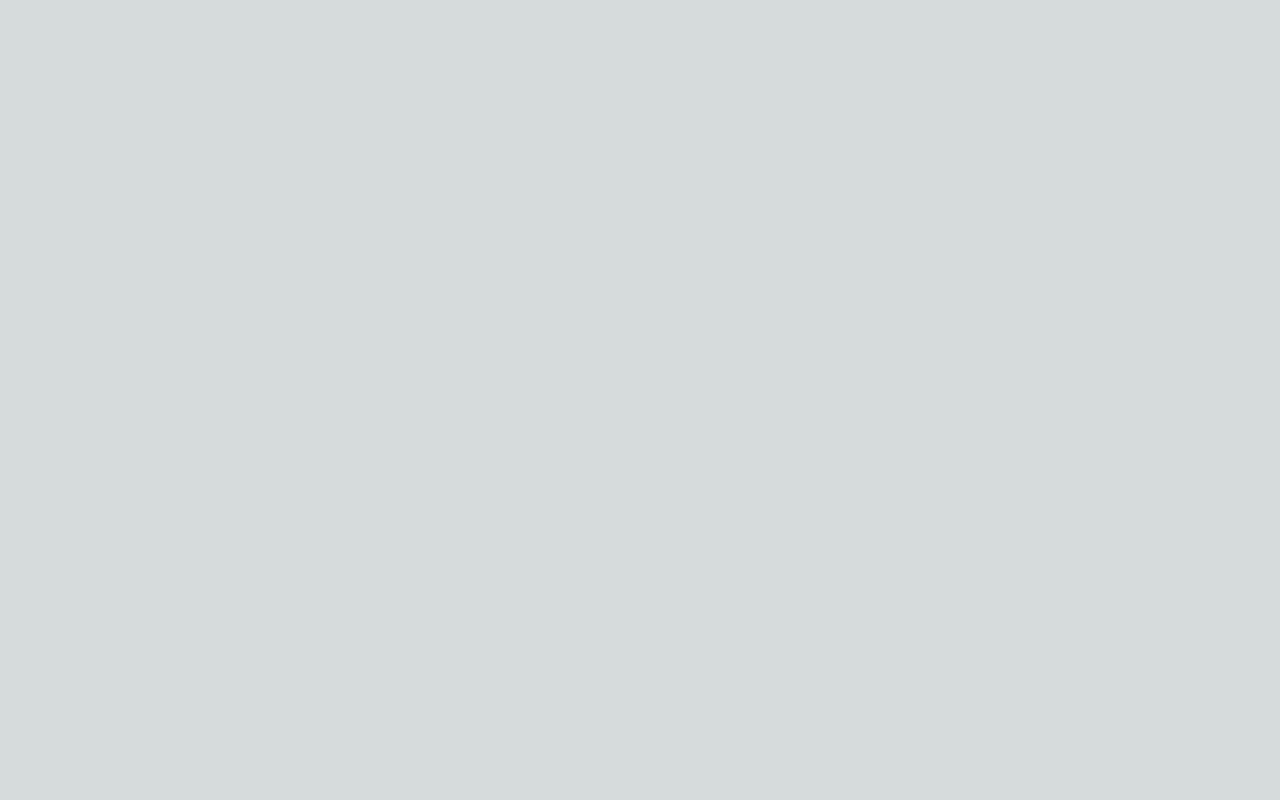
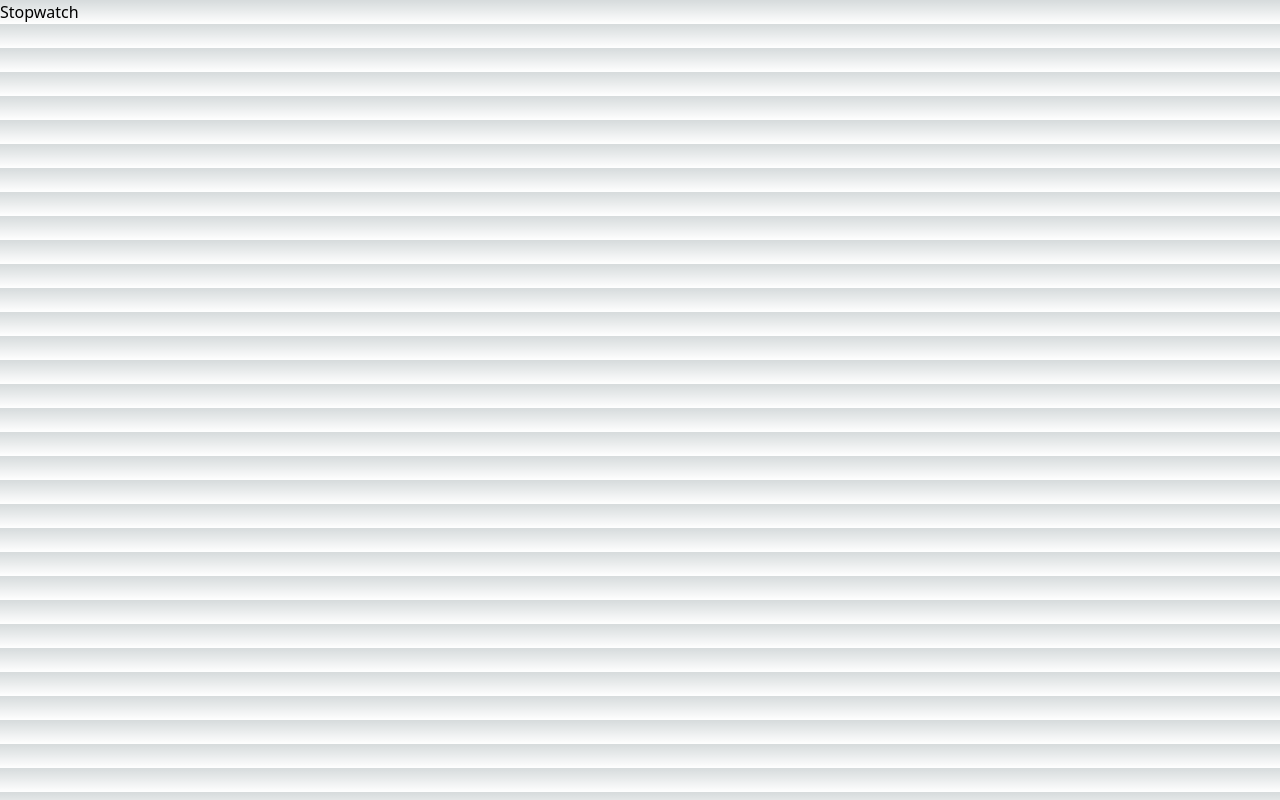
Before and after one commit to JamesZhang878/Chronos, a Next.js app: page / in a window 1280 px wide. Built offline with nearby package versions, Linux system fonts and the light colour scheme.

Commit message:
Make file for stopwatch component

```diff
--- a/src/components/CalendarDemo.tsx
+++ b/src/components/CalendarDemo.tsx
@@ -4,7 +4,7 @@ import React, { useEffect } from "react";
 
 import { Calendar } from "@/components/ui/calendar";
 
-export function CalendarDemo() {
+export default function CalendarDemo() {
   const [date, setDate] = React.useState<Date | undefined>(new Date());
 
   useEffect(() => {
--- /dev/null
+++ b/src/components/Stopwatch.tsx
@@ -0,0 +1,5 @@
+import React from "react";
+
+export default function Stopwatch() {
+  return <div>Stopwatch</div>;
+}
--- a/src/pages/index.tsx
+++ b/src/pages/index.tsx
@@ -1,10 +1,12 @@
-import Image from "next/image";
 import { Inter } from "next/font/google";
-import { CalendarDemo } from "@/components/CalendarDemo";
-import { Button } from "@/components/ui/button";
+import Stopwatch from "@/components/Stopwatch";
 
 const inter = Inter({ subsets: ["latin"] });
 
 export default function Home() {
-  return <div></div>;
+  return (
+    <div>
+      <Stopwatch />
+    </div>
+  );
 }
```
